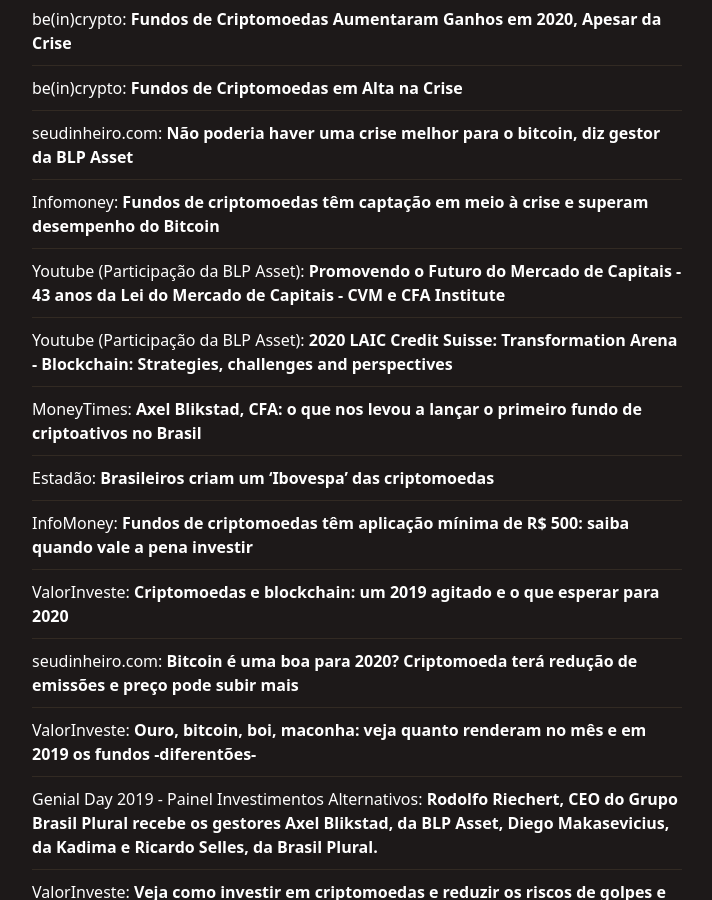
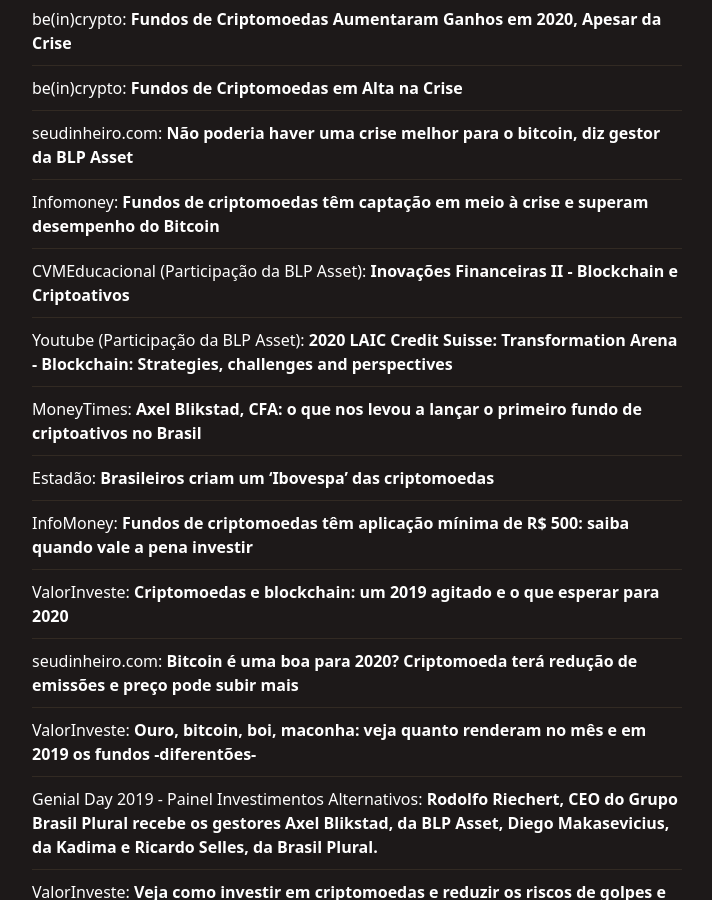
Before and after one commit to ateliedetemas/blpcrypto, a Jekyll site: the page built from _pages/na-midia.md, in a window 1280 px wide and 900 px high, scrolled down 748 px. Shown: the whole window, without its empty margins (283-995 px from the left). Built offline with Jekyll 4.4.1, drawn with Linux system fonts in a browser that asks for light colours.

Commit message:
Update na-midia.md

```diff
--- a/_pages/na-midia.md
+++ b/_pages/na-midia.md
@@ -17,7 +17,7 @@ title: Na Mídia
 |[be(in)crypto: **Fundos de Criptomoedas em Alta na Crise**](https://beincrypto.com.br/fundos-de-criptomoedas-em-alta-na-crise/?utm_medium=email&_hsmi=87392192&_hsenc=p2ANqtz-8gWjZY86wDr6UlW9uKYMI7ob6MZIlhQpW24RVsMt--EYv8o7D7577lIyjiJzxhWfAJ4CXz&utm_content=87392192&utm_source=hs_email)
 |[seudinheiro.com: **Não poderia haver uma crise melhor para o bitcoin, diz gestor da BLP Asset**](https://www.seudinheiro.com/2020/bitcoin/nao-poderia-haver-uma-crise-melhor-para-o-bitcoin-diz-gestor-da-blp-asset/)
 |[Infomoney: **Fundos de criptomoedas têm captação em meio à crise e superam desempenho do Bitcoin**](https://www.infomoney.com.br/mercados/fundos-de-criptomoedas-tem-captacao-em-meio-a-crise-e-superam-desempenho-do-bitcoin/)
-|[Youtube (Participação da BLP Asset): **Promovendo o Futuro do Mercado de Capitais - 43 anos da Lei do Mercado de Capitais - CVM e CFA Institute**](https://www.youtube.com/watch?v=SMmwOHE96a8&feature=youtu.be)
+|[CVMEducacional (Participação da BLP Asset): **Inovações Financeiras II - Blockchain e Criptoativos**](https://www.youtube.com/watch?v=SMmwOHE96a8&feature=youtu.be)
 |[Youtube (Participação da BLP Asset): **2020 LAIC Credit Suisse: Transformation Arena - Blockchain: Strategies, challenges and perspectives**](https://www.youtube.com/watch?v=JkSh4UKe_Po&feature=youtu.be)
 |[MoneyTimes: **Axel Blikstad, CFA: o que nos levou a lançar o primeiro fundo de criptoativos no Brasil**](https://moneytimes.com.br/axel-blikstad-cfa-o-que-nos-levou-a-lancar-o-primeiro-fundo-de-criptoativos-no-brasil/)
 |[Estadão: **Brasileiros criam um ‘Ibovespa’ das criptomoedas**](https://economia.estadao.com.br/noticias/geral,brasileiros-criam-um-ibovespa-das-criptomoedas,70003154197)
```
